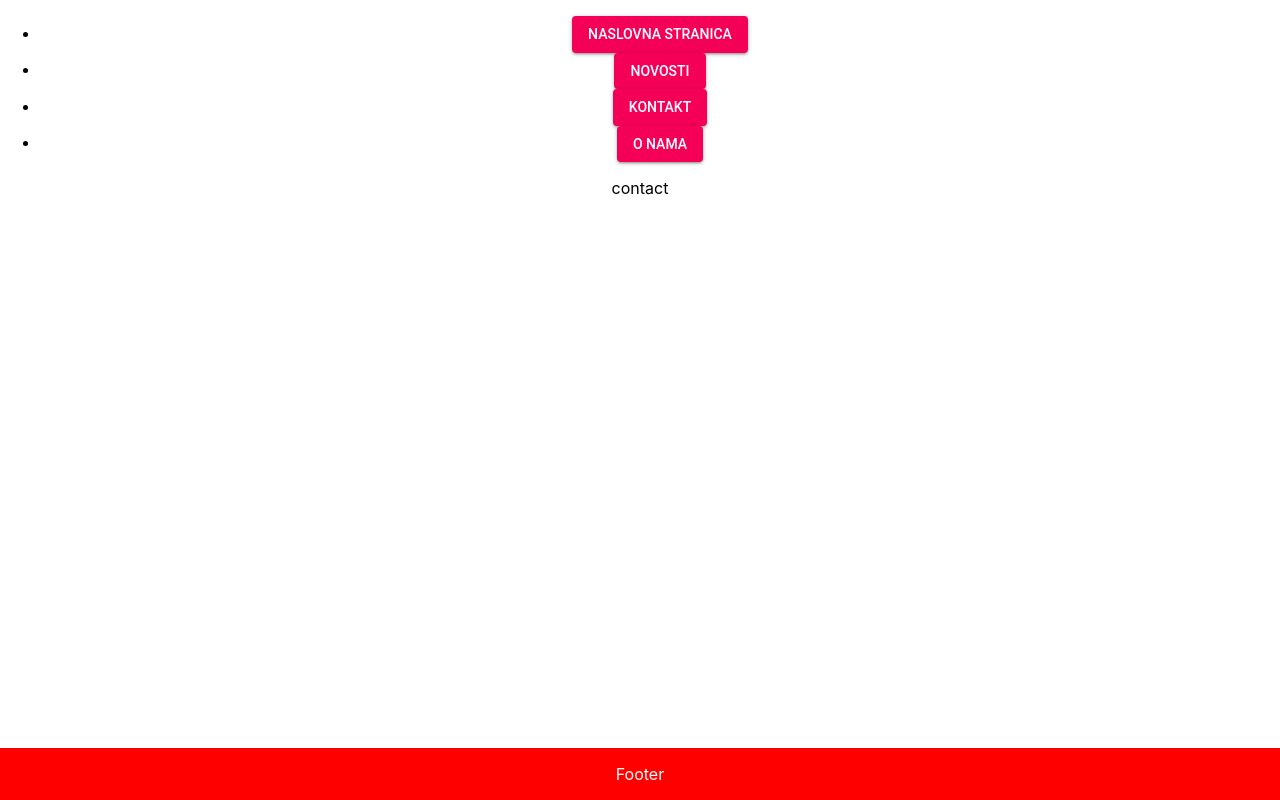
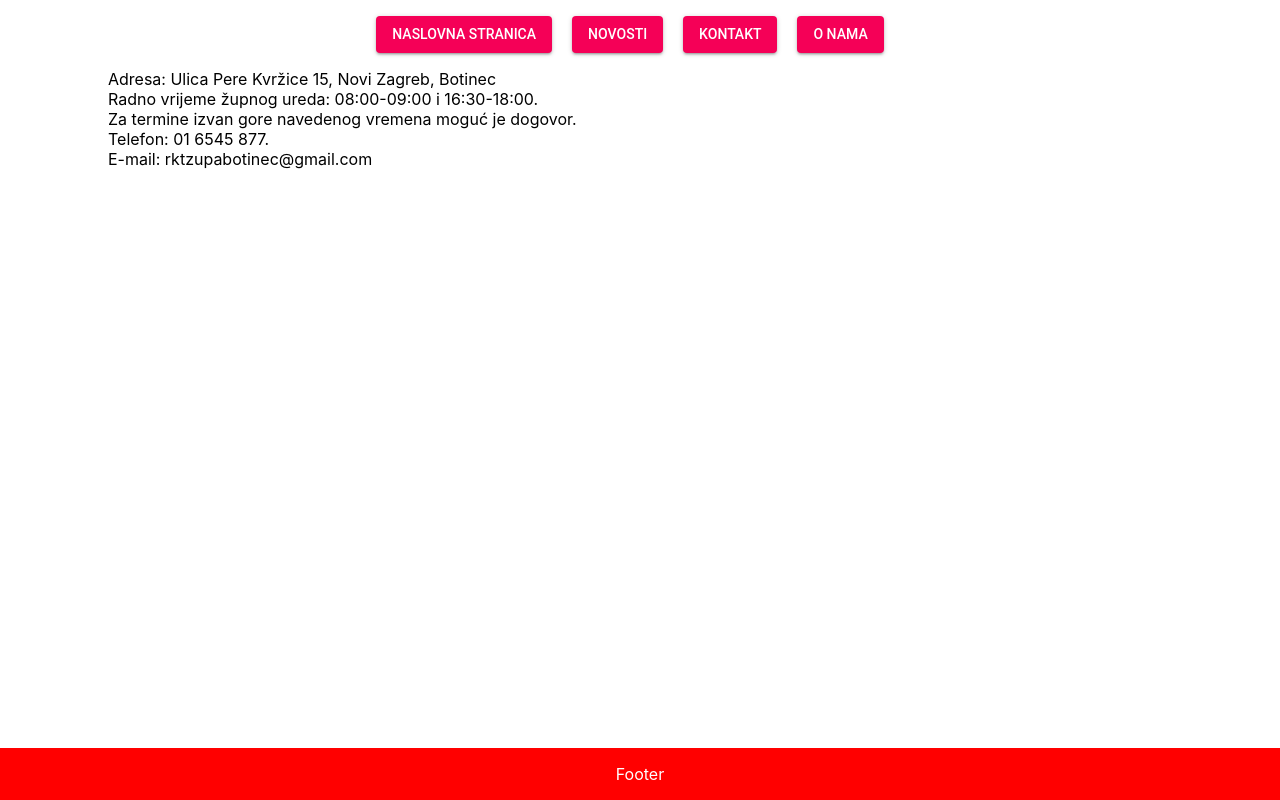
Before and after one commit to matejm91/react_test_project, a React (Create React App) app in the folder client/: page /contact in a window 1280 px wide. Built offline with nearby package versions, Linux system fonts and the light colour scheme.

Commit message:
Add and use flexbox grid in contact page

```diff
--- a/client/src/Contacts/contactPage.js
+++ b/client/src/Contacts/contactPage.js
@@ -1,9 +1,33 @@
 import React from 'react';
+
+import './contacts.css';
 
 class ContactPage extends React.Component {
   render() {
-    console.log('contact Page: ', this.props);
-    return <p>contact</p>;
+    return (
+      <div>
+        <div className="row">
+          <div className="col-xs-1"></div>
+          <div className="col-xs-6 contactDiv">
+            <div>
+              Adresa: Ulica Pere Kvržice 15, Novi Zagreb, Botinec
+            </div>
+            <div>
+              Radno vrijeme župnog ureda: 08:00-09:00 i 16:30-18:00.
+            </div>
+            <div>
+              Za termine izvan gore navedenog vremena moguć je dogovor.
+            </div>
+            <div>
+              Telefon: 01 6545 877.
+            </div>
+            <div>
+              E-mail: rktzupabotinec@gmail.com
+            </div>
+          </div>
+        </div>
+      </div>
+    );
   }
 }
 
--- /dev/null
+++ b/client/src/Contacts/contacts.css
@@ -0,0 +1,3 @@
+.contactDiv {
+  text-align: left;
+}
--- a/client/src/index.js
+++ b/client/src/index.js
@@ -2,13 +2,14 @@ import React from 'react';
 import ReactDOM from 'react-dom';
 import { Provider } from 'react-redux';
 import { BrowserRouter as Router } from 'react-router-dom';
+import 'flexboxgrid2/flexboxgrid2.css';
 
 import './index.css';
+import './PageLayout/Header.css';
 import * as serviceWorker from './serviceWorker';
 import routes from './routes';
 import store from './redux/store';
 
-console.log('routes: ', routes);
 ReactDOM.render(
   <Provider store={store}>
     <div>
```
